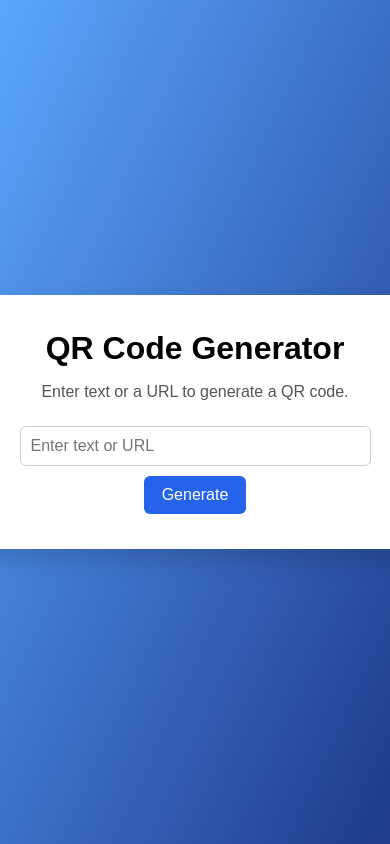
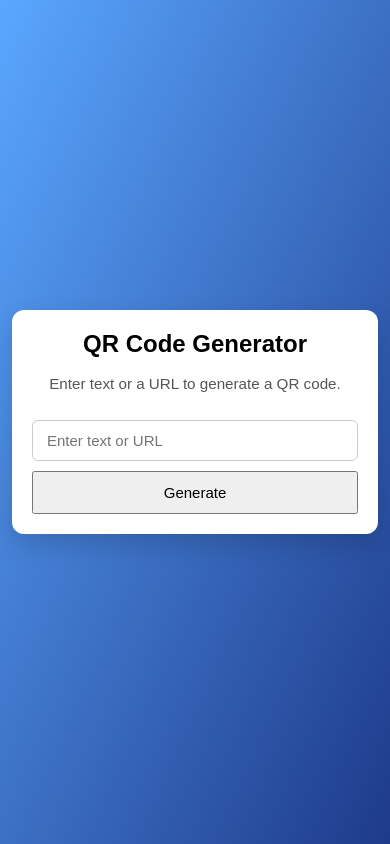
Before and after one commit to J-B261/Comp215-Qr-Code-Generator, a Flask app: page / in a window 390 px wide. Run offline with Flask 3, Linux system fonts and the light colour scheme.

Commit message:
style.css

```diff
--- a/src/Static/style.css
+++ b/src/Static/style.css
@@ -1,3 +1,4 @@
+/*  styles the main page background and centers everything on the screen */
 body {
   font-family: Arial, sans-serif;
   margin: 0;
@@ -6,28 +7,42 @@
   display: flex;
   justify-content: center;
   align-items: center;
+  padding: 20px;
+  box-sizing: border-box;
 }
 
+/* his styles the main content box in the center */
 .container {
   background: white;
   padding: 35px;
   border-radius: 12px;
   width: 90%;
-  max-width: 650px;
+  max-width: 700px;
   text-align: center;
   box-shadow: 0 10px 25px rgba(0, 0, 0, 0.15);
+  box-sizing: border-box;
 }
 
+/*  styles the main title */
 h1 {
   margin-top: 0;
   margin-bottom: 10px;
+  font-size: 2rem;
 }
 
+/*  styles section headings */
+h2 {
+  margin-bottom: 10px;
+}
+
+/*  styles the subtitle text under the title */
 .subtitle {
   color: #555;
   margin-bottom: 25px;
+  line-height: 1.5;
 }
 
+/*  controls the layout of the input and button */
 .qr-form {
   display: flex;
   justify-content: center;
@@ -35,29 +50,41 @@
   flex-wrap: wrap;
 }
 
+/*  styles the text input box */
 input[type="text"] {
   width: 350px;
   max-width: 100%;
-  padding: 10px;
+  padding: 12px;
   border: 1px solid #ccc;
   border-radius: 6px;
   font-size: 16px;
+  box-sizing: border-box;
 }
 
-button {
-  padding: 10px 18px;
+/*  styles buttons and links to look same
+button, */
+.action-button,
+.share-link {
+  padding: 12px 18px;
   border: none;
   border-radius: 6px;
   background-color: #2563eb;
   color: white;
   font-size: 16px;
   cursor: pointer;
+  text-decoration: none;
+  display: inline-block;
+  transition: background-color 0.2s ease, transform 0.2s ease;
 }
 
-button:hover {
+/*  changes button color when hovered */
+button:hover,
+.action-button:hover,
+.share-link:hover {
   background-color: #1d4ed8;
 }
 
+/*  styles message boxes (error/success) */
 .message {
   margin-top: 20px;
   padding: 12px;
@@ -65,25 +92,191 @@
   font-weight: bold;
 }
 
+/*  styles error messages */
 .error {
   background-color: #fde2e2;
   color: #b00020;
 }
 
+/*  styles success messages */
 .success {
   background-color: #e3f7e8;
   color: #1b5e20;
 }
 
+/*  styles the section where the QR result is shown */
 .result-section {
   margin-top: 30px;
 }
 
+/*  styles the displayed QR image */
 .qr-image {
   margin-top: 15px;
   max-width: 250px;
+  width: 100%;
   height: auto;
   border: 1px solid #ddd;
   padding: 10px;
   background: white;
+  box-sizing: border-box;
 }
+
+/* styles the text that was used to generate the QR */
+.submitted-text {
+  margin-top: 15px;
+  color: #444;
+  word-break: break-word;
+  line-height: 1.5;
+}
+
+/* spacing for action and share sections */
+.actions,
+.share-section {
+  margin-top: 20px;
+}
+
+/*  controls the layout of buttons in groups */
+.action-group,
+.share-links {
+  display: flex;
+  justify-content: center;
+  align-items: center;
+  gap: 12px;
+  flex-wrap: wrap;
+  margin-top: 10px;
+}
+
+/*  styles the small note under share options */
+.share-note {
+  margin-top: 10px;
+  color: #666;
+  font-size: 0.95rem;
+  line-height: 1.4;
+}
+
+/*  styles secondary buttons different */
+.secondary-button {
+  background-color: #4b5563;
+}
+
+/*  changes secondary button color when hovering */
+.secondary-button:hover {
+  background-color: #374151;
+}
+
+/* hides elements if needed */
+.hidden {
+  display: none;
+}
+
+/*  styles the circular share icons */
+.share-icon {
+  width: 50px;
+  height: 50px;
+  border-radius: 50%;
+  background-color: #2563eb;
+  color: white;
+  display: flex;
+  justify-content: center;
+  align-items: center;
+  font-size: 20px;
+  cursor: pointer;
+  text-decoration: none;
+  border: none;
+  padding: 0;
+  transition: background-color 0.2s ease, transform 0.2s ease;
+}
+
+/*  adds a hover effect to the share icons */
+.share-icon:hover {
+  background-color: #1d4ed8;
+  transform: scale(1.05);
+}
+
+/*  styles the icon inside the share button */
+.share-icon i {
+  font-size: 22px;
+  line-height: 1;
+}
+
+/*  adjusts layout for tablets and smaller screens */
+@media (max-width: 768px) {
+  .container {
+    padding: 25px;
+  }
+
+  h1 {
+    font-size: 1.75rem;
+  }
+
+  .qr-form {
+    flex-direction: column;
+    align-items: stretch;
+  }
+
+  input[type="text"],
+  button {
+    width: 100%;
+  }
+
+  .action-group {
+    flex-direction: column;
+    align-items: stretch;
+  }
+
+  .action-button {
+    width: 100%;
+    box-sizing: border-box;
+  }
+
+  .share-links {
+    justify-content: center;
+    align-items: center;
+    flex-direction: row;
+  }
+
+  .qr-image {
+    max-width: 220px;
+  }
+}
+
+/*  adjusts layout for small screens like a phone */
+@media (max-width: 480px) {
+  body {
+    padding: 12px;
+  }
+
+  .container {
+    padding: 20px;
+    width: 100%;
+  }
+
+  h1 {
+    font-size: 1.5rem;
+  }
+
+  .subtitle {
+    font-size: 0.95rem;
+  }
+
+  input[type="text"],
+  button,
+  .action-button,
+  .share-link {
+    font-size: 15px;
+    padding: 11px 14px;
+  }
+
+  .qr-image {
+    max-width: 180px;
+  }
+
+  .share-icon {
+    width: 46px;
+    height: 46px;
+  }
+
+  .share-icon i {
+    font-size: 20px;
+  }
+}
```
